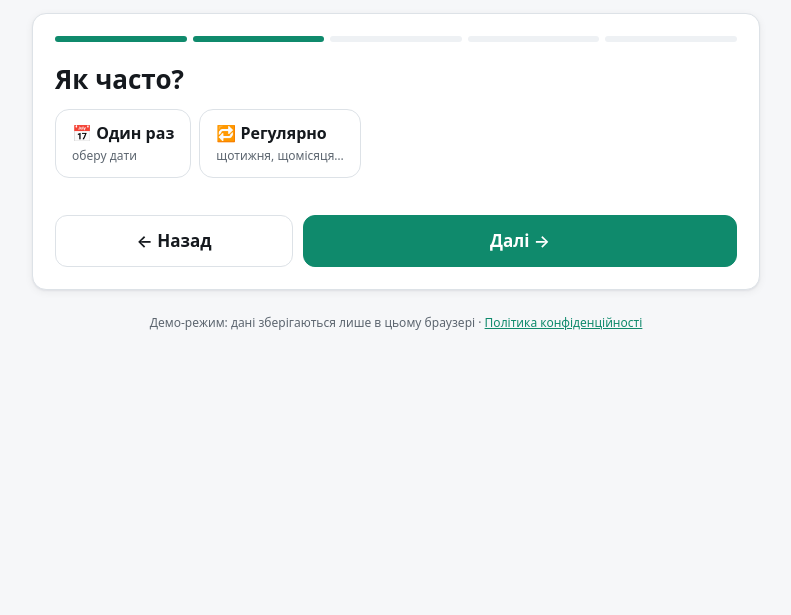
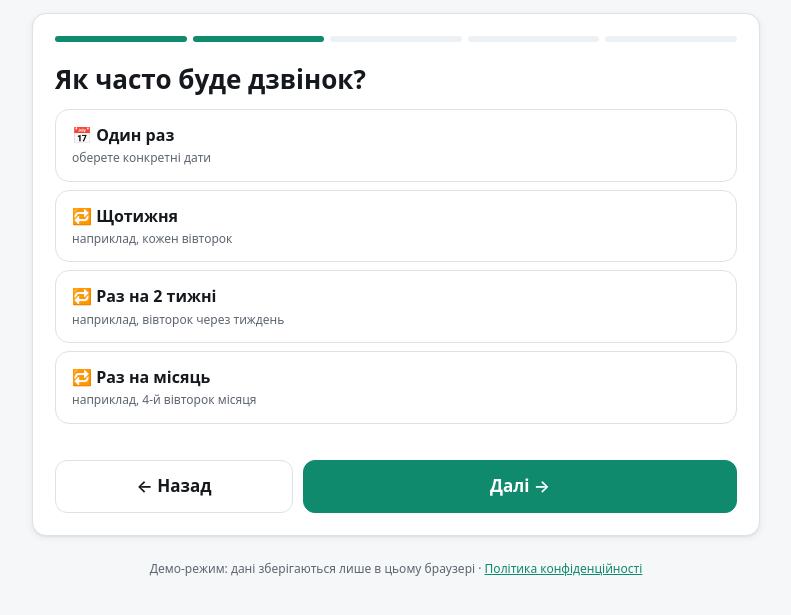
Before and after one commit to diana-usatenko/spilnyi-chas, a plain HTML site: page index.html in a window 1280 px wide. Both pictures are taken after typing "Sample", "Sample" into the empty fields and a click on the button "Далі →". Shown: the part 51-666 px from the top of the page, without its empty margins (244-1035 px from the left). Drawn offline with Linux system fonts and the light colour scheme.

Commit message:
Step 2: show all frequency options at once (once / weekly / every 2 weeks / monthly)
Co-Authored-By: Claude Opus 5.5 <noreply@anthropic.com>
Claude-Session: https://claude.ai/code/session_01Vgm1BtLwGUTTMD5f46Zs3o

```diff
--- a/index.html
+++ b/index.html
@@ -118,6 +118,8 @@ footer{margin-top:24px;text-align:center;font-size:12px;color:var(--muted)}
 .chip:hover{border-color:var(--accent)}
 .chip.on{background:var(--accent);border-color:var(--accent);color:var(--accent-ink)}
 .chip.on small{color:var(--accent-ink);opacity:.85}
+.chips.list{flex-direction:column}
+.chips.list .chip{width:100%;padding:14px 16px}
 .wd-chips .chip{min-width:56px;align-items:center}
 .chip:disabled{opacity:.4;cursor:not-allowed;border-style:dashed}
 .chip:focus-visible{outline:2px solid var(--accent);outline-offset:2px}
@@ -663,10 +665,12 @@ function viewCreate() {
         <h2 class="q2">Як вас звати?</h2>
         <div class="field"><input type="text" id="org" class="big-input" maxlength="60" placeholder="Ваше ім'я" value="${esc(st.organizer)}"></div>`;
       case 2: return `
-        <h1 class="q">Як часто?</h1>
-        <div class="chips">
-          ${chip('kind', 'once', '📅 Один раз', st.kind === 'once', 'оберу дати')}
-          ${chip('kind', 'repeat', '🔁 Регулярно', st.kind === 'repeat', 'щотижня, щомісяця…')}
+        <h1 class="q">Як часто буде дзвінок?</h1>
+        <div class="chips list">
+          ${chip('how', 'once', '📅 Один раз', st.kind === 'once', 'оберете конкретні дати')}
+          ${chip('how', 'w1', '🔁 Щотижня', st.kind === 'repeat' && st.freq === 'w1', 'наприклад, кожен вівторок')}
+          ${chip('how', 'w2', '🔁 Раз на 2 тижні', st.kind === 'repeat' && st.freq === 'w2', 'наприклад, вівторок через тиждень')}
+          ${chip('how', 'm', '🔁 Раз на місяць', st.kind === 'repeat' && st.freq === 'm', 'наприклад, 4-й вівторок місяця')}
         </div>
         ${st.kind === 'once' ? `
           <h2 class="q2">Які дати підходять?</h2>
@@ -675,12 +679,6 @@ function viewCreate() {
           <div class="chips" style="margin-top:12px"><button type="button" class="chip" id="qWork">Наступні 5 робочих днів</button><button type="button" class="chip" id="qClear">Очистити</button></div>
           <p class="small" id="daysSum" style="margin:12px 0 0"></p>` : ''}
         ${st.kind === 'repeat' ? `
-          <h2 class="q2">Як часто повторювати?</h2>
-          <div class="chips">
-            ${chip('freq', 'w1', 'Щотижня', st.freq === 'w1')}
-            ${chip('freq', 'w2', 'Раз на 2 тижні', st.freq === 'w2')}
-            ${chip('freq', 'm', 'Раз на місяць', st.freq === 'm')}
-          </div>
           ${st.freq === 'm' ? `
             <h2 class="q2">Який тиждень місяця?</h2>
             <div class="chips">${[1, 2, 3, 4, -1].map(n => chip('nth', n, cap(NTH_TEXT[n]), st.nth === n)).join('')}</div>` : ''}
@@ -735,7 +733,7 @@ function viewCreate() {
       if (!st.organizer) return "Напишіть своє ім'я";
     }
     if (st.step === 2) {
-      if (!st.kind) return 'Оберіть: один раз чи регулярно';
+      if (!st.kind) return 'Оберіть, як часто буде дзвінок';
       if (st.kind === 'once' && !st.days.size) return 'Натисніть хоча б на один день у календарі';
       if (st.kind === 'repeat' && !st.wds.size) return 'Оберіть хоча б один день тижня';
     }
@@ -785,6 +783,7 @@ function viewCreate() {
       save();
       const g = b.dataset.g, raw = b.dataset.v, v = /^-?\d+$/.test(raw) ? +raw : raw;
       if (g === 'wd') { st.wds.has(v) ? st.wds.delete(v) : st.wds.add(v); }
+      else if (g === 'how') { if (v === 'once') st.kind = 'once'; else { st.kind = 'repeat'; st.freq = v; } }
       else st[g] = v;
       render();
       if (g === 'dur' && v === 'custom') $('#durC').focus();
```
